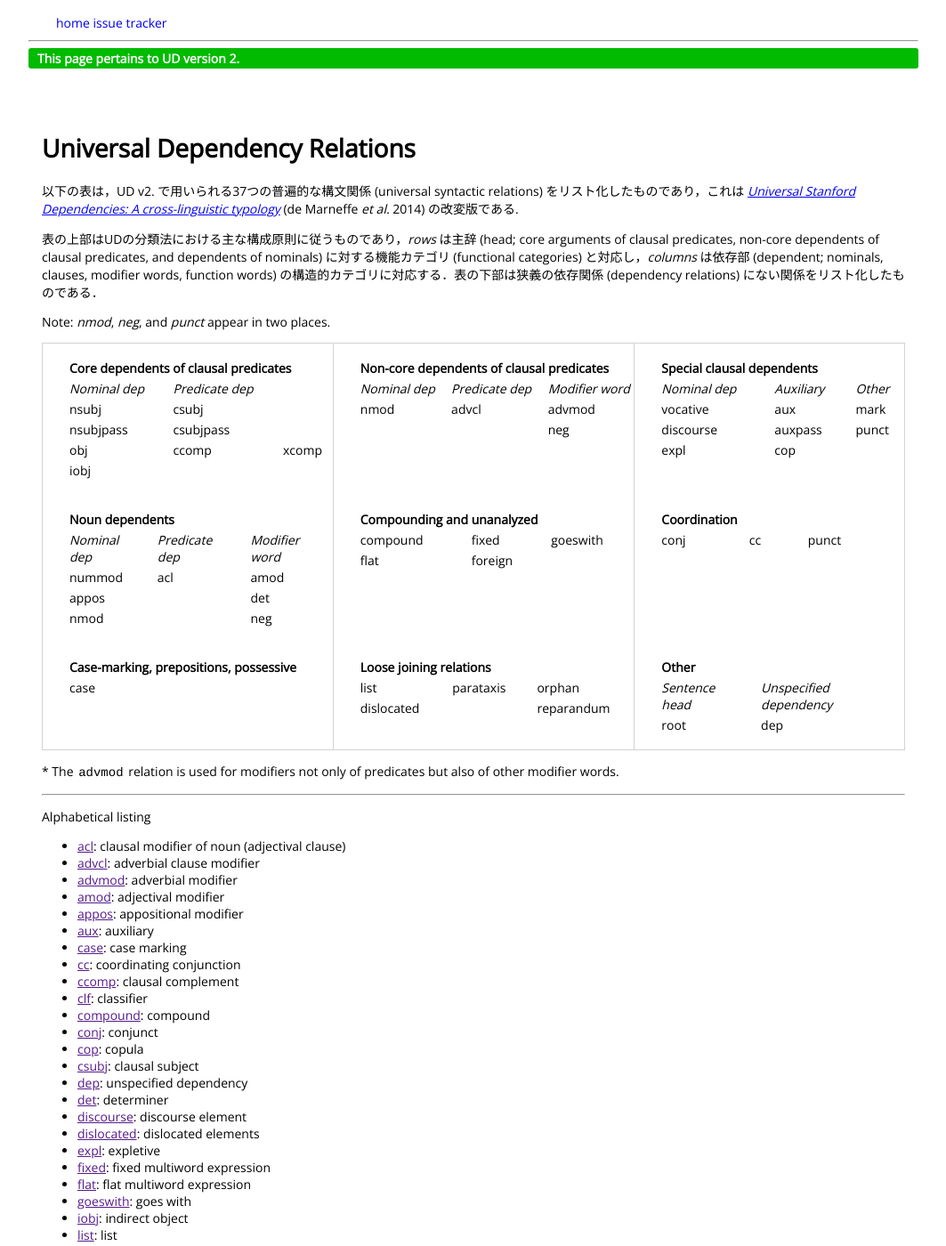
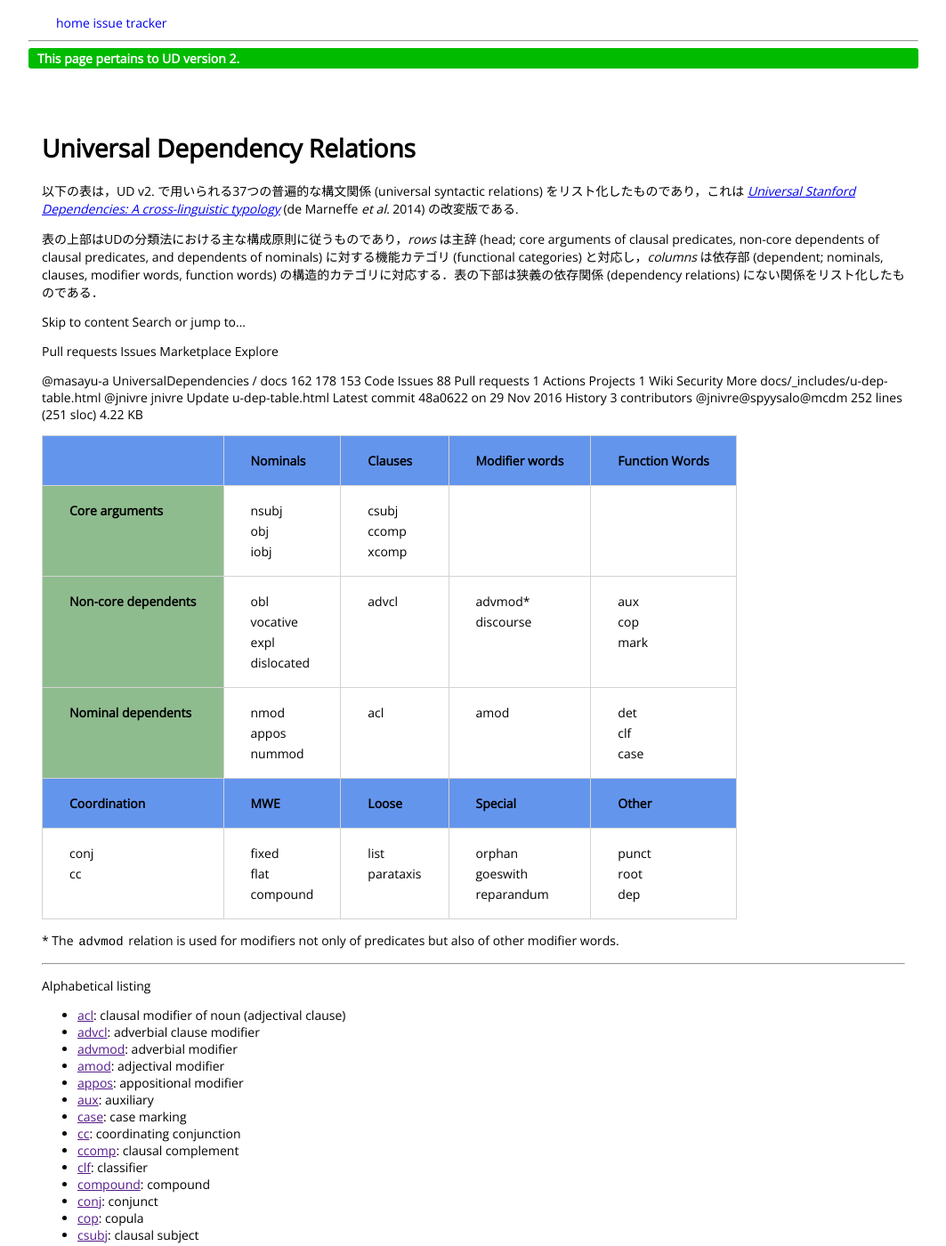
Before and after one commit to udjapanese/docs, a Jekyll site: the page built from _u-overview/dep-index.md, in a window 1280 px wide and 1400 px high. Shown: the whole window at 89% size, without its empty margins (108-1171 px from the left). Built offline with Jekyll 4.4.1, drawn with Linux system fonts in a browser that asks for light colours; nearby versions of some CDN libraries; comment, search, counter and statistics services are not loaded.

Commit message:
Update u-dep-table.html

```diff
--- a/_includes/u-dep-table.html
+++ b/_includes/u-dep-table.html
@@ -1,179 +1,283 @@
-Note: <i>nmod</i>, <i>neg</i>, and <i>punct</i> appear
-in two places.
+Skip to content
+Search or jump to…
 
-<table class="typeindex">
-  <tr>
+Pull requests
+Issues
+Marketplace
+Explore
+
+@masayu-a
+UniversalDependencies
+/
+docs
+162
+178
+153
+Code
+Issues
+88
+Pull requests
+1
+Actions
+Projects
+1
+Wiki
+Security
+More
+docs/_includes/u-dep-table.html
+@jnivre
+jnivre Update u-dep-table.html
+Latest commit 48a0622 on 29 Nov 2016
+ History
+ 3 contributors
+@jnivre@spyysalo@mcdm
+252 lines (251 sloc)  4.22 KB
+
+<table class="typeindex" border="1">
+  <tr style="background-color:cornflowerblue">
       <td>
-
 	<table class="category">
-	<tr><td colspan="3"><strong>Core dependents of clausal predicates</strong></td></tr>
-	<tr>
-	  <td><i>Nominal dep</i></td>
-	  <td><i>Predicate dep</i></td>
+	  <tr><td><strong></strong></td></tr>
+	</table>
+      </td>
+      <td>
+	<table class="category">
+	  <tr><td><strong>Nominals</strong></td></tr>
+	</table>
+      </td>
+      <td>
+	<table class="category">
+	  <tr><td><strong>Clauses</strong></td></tr>
+	</table>
+      </td>
+      <td>
+	<table class="category">
+	  <tr><td><strong>Modifier words</strong></td></tr>
+	</table>
+      </td>
+      <td>
+	<table class="category">
+	  <tr><td><strong>Function Words</strong></td></tr>
+	</table>
+      </td>
   </tr>
   <tr>
+      <td style="background-color:darkseagreen">
+	<table class="category">
+	  <tr><td><strong>Core arguments</strong></td></tr>
+	</table>
+      </td>
+      <td>
+	<table class="category">
+	  <tr>
 	    <td><a>nsubj</a></td>
-	  <td><a>csubj</a></td>
-	</tr>
-	<tr>
-	  <td><a>nsubjpass</a></td>
-	  <td><a>csubjpass</a></td>
 	  </tr>
 	  <tr>
 	    <td><a>obj</a></td>
-	  <td><a>ccomp</a></td>
-	  <td><a>xcomp</a></td>
 	  </tr>
 	  <tr>
 	    <td><a>iobj</a></td>
 	  </tr>
         </table>
-
       </td>
       <td>
-
 	<table class="category">
-	<tr><td colspan="3"><strong>Non-core dependents of clausal predicates</strong></td></tr>
 	  <tr>
-	  <td><i>Nominal dep</i></td>
-	  <td><i>Predicate dep</i></td>
-	  <td><i>Modifier word</i></td>
+	    <td><a>csubj</a></td>
 	  </tr>
 	  <tr>
-	  <td><a>nmod</a></td>
-	  <td><a>advcl</a></td>
-	  <td><a>advmod</a></td>
+	    <td><a>ccomp</a></td>
 	  </tr>
 	  <tr>
-	  <td>&nbsp;</td>
-	  <td>&nbsp;</td>
-	  <td><a>neg</a></td>
+	    <td><a>xcomp</a></td>
 	  </tr>
         </table>
-
+      </td>
+	  <td></td><td></td>
+  </tr>
+  <tr>
+      <td style="background-color:darkseagreen">
+	<table class="category">
+	  <tr><td><strong>Non-core dependents</strong></td></tr>
+	</table>
       </td>
       <td>
-
 	<table class="category">
-	<tr><td colspan="3"><strong>Special clausal dependents</strong></td></tr>
 	  <tr>
-	  <td><i>Nominal dep</i></td>
-	  <td><i>Auxiliary</i></td>
-	  <td><i>Other</i></td>
+	    <td><a>obl</a></td>
 	  </tr>
 	  <tr>
 	    <td><a>vocative</a></td>
-	  <td><a>aux</a></td>
-	  <td><a>mark</a></td>
+	  </tr>
+	  <tr>
+	    <td><a>expl</a></td>
+	  </tr>
+	  <tr>
+	    <td><a>dislocated</a></td>
+	  </tr>
+        </table>
+      </td>
+      <td>
+	<table class="category">
+	  <tr>
+	    <td><a>advcl</a></td>
+	  </tr>
+        </table>
+      </td>
+      <td>
+	<table class="category">
+	  <tr>
+	    <td><a>advmod</a>*</td>
 	  </tr>
 	  <tr>
 	    <td><a>discourse</a></td>
-	  <td><a>auxpass</a></td>
-	  <td><a>punct</a></td>
+	  </tr>
+        </table>
+      </td>
+      <td>
+	<table class="category">
+	  <tr>
+	    <td><a>aux</a></td>
 	  </tr>
 	  <tr>
-	  <td><a>expl</a></td>
 	    <td><a>cop</a></td>
 	  </tr>
+	  <tr>
+	    <td><a>mark</a></td>
+	  </tr>
         </table>
-
+      </td>
+  </tr>
+  <tr>
+      <td style="background-color:darkseagreen">
+	<table class="category">
+	  <tr><td><strong>Nominal dependents</strong></td></tr>
+	</table>
+      </td>
+      <td>
+	<table class="category">
+	  <tr>
+	    <td><a>nmod</a></td>
+	  </tr>
+	  <tr>
+	    <td><a>appos</a></td>
+	  </tr>
+	  <tr>
+	    <td><a>nummod</a></td>
+	  </tr>
+        </table>
+      </td>
+      <td>
+	<table class="category">
+	  <tr>
+	    <td><a>acl</a></td>
+	  </tr>
+        </table>
+      </td>
+      <td>
+	<table class="category">
+	  <tr>
+	    <td><a>amod</a></td>
+	  </tr>
+        </table>
+      </td>
+      <td>
+	<table class="category">
+	  <tr>
+	    <td><a>det</a></td>
+	  </tr>
+	  <tr>
+	    <td><a>clf</a></td>
+	  </tr>
+	  <tr>
+	    <td><a>case</a></td>
+	  </tr>
+        </table>
+      </td>
+  </tr>
+  <tr style="background-color:cornflowerblue">
+      <td>
+	<table class="category">
+	  <tr><td><strong>Coordination</strong></td></tr>
+	</table>
+      </td>
+      <td>
+	<table class="category">
+	  <tr><td><strong>MWE</strong></td></tr>
+	</table>
+      </td>
+      <td>
+	<table class="category">
+	  <tr><td><strong>Loose</strong></td></tr>
+	</table>
+      </td>
+      <td>
+	<table class="category">
+	  <tr><td><strong>Special</strong></td></tr>
+	</table>
+      </td>
+      <td>
+	<table class="category">
+	  <tr><td><strong>Other</strong></td></tr>
+	</table>
       </td>
   </tr>
   <tr>
       <td>
-
         <table class="category">
-	<tr><td colspan="3"><strong>Noun dependents</strong></td></tr>
 	  <tr>
-	  <td><i>Nominal dep</i></td>
-	  <td><i>Predicate dep</i></td>
-	  <td><i>Modifier word</i></td>
+	    <td><a>conj</a></td>
 	  </tr>
 	  <tr>
-	  <td><a>nummod</a></td>
-	  <td><a>acl</a></td>
-	  <td><a>amod</a></td>
+	    <td><a>cc</a></td>
+	  </tr>
+        </table>
+      </td>
+      <td>
+        <table class="category">
+	<tr>
+	  <td><a>fixed</a></td>
 	</tr>
 	<tr>
-	  <td><a>appos</a></td>
-	  <td>&nbsp;</td>
-	  <td><a>det</a></td>
+	  <td><a>flat</a></td>
 	</tr>
 	<tr>
-	  <td><a>nmod</a></td>
-	  <td>&nbsp;</td>
-	  <td><a>neg</a></td>
+	  <td><a>compound</a></td>
 	</tr>
       </table>
-
     </td>
     <td>
-
       <table class="category">
-	<tr><td colspan="3"><strong>Compounding and unanalyzed</strong></td></tr>
 	<tr>
-	  <td><a>compound</a></td>
-	  <td><a>fixed</a></td>
+	  <td><a>list</a></td>
+	</tr>
+	<tr>
+	  <td><a>parataxis</a></td>
+	</tr>
+      </table>
+    </td>
+    <td>
+      <table class="category">
+	<tr>
+	  <td><a>orphan</a></td>
+	</tr>
+	<tr>
 	  <td><a>goeswith</a></td>
 	</tr>
 	<tr>
-	  <td><a>flat</a></td>
-	  <td><a>foreign</a></td>
+	  <td><a>reparandum</a></td>
 	</tr>
       </table>
-
     </td>
     <td>
-
       <table class="category">
-	<tr><td colspan="3"><strong>Coordination</strong></td></tr>
 	<tr>
-	  <td><a>conj</a></td>
-	  <td><a>cc</a></td>
 	  <td><a>punct</a></td>
-	</tr>
-      </table>
-
-    </td>
-  </tr>
-  <tr>
-    <td>
-
-      <table class="category">
-	<tr><td colspan="3"><strong>Case-marking, prepositions,
-	      possessive</strong></td></tr>
-	<tr>
-	  <td><a>case</a></td>
-	</tr>
-      </table>
-
-    </td>
-    <td>
-
-      <table class="category">
-	<tr><td colspan="3"><strong>Loose joining relations</strong></td></tr>
-	<tr>
-	  <td><a>list</a></td>
-	  <td><a>parataxis</a></td>
-	  <td><a>orphan</a></td>
-	</tr>
-	<tr>
-	  <td><a>dislocated</a></td>
-	  <td></td><td><a>reparandum</a></td>
-	</tr>
-      </table>
-
-    </td>
-    <td>
-
-      <table class="category">
-	<tr><td colspan="3"><strong>Other</strong></td></tr>
-	<tr>
-	  <td><i>Sentence head</i></td>
-	  <td colspan="2"><i>Unspecified dependency</i></td>
 	</tr>
 	<tr>
 	  <td><a>root</a></td>
+	</tr>
+	<tr>
 	  <td><a>dep</a></td>
 	</tr>
       </table>
```
Lines whose indentation alone changed are shown as unchanged.
